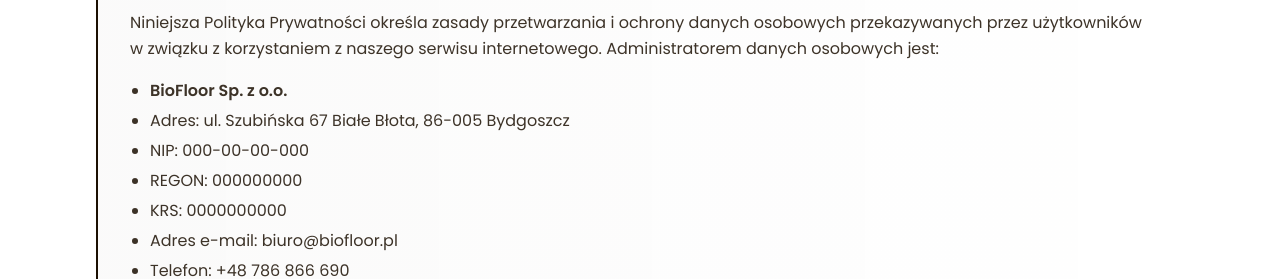
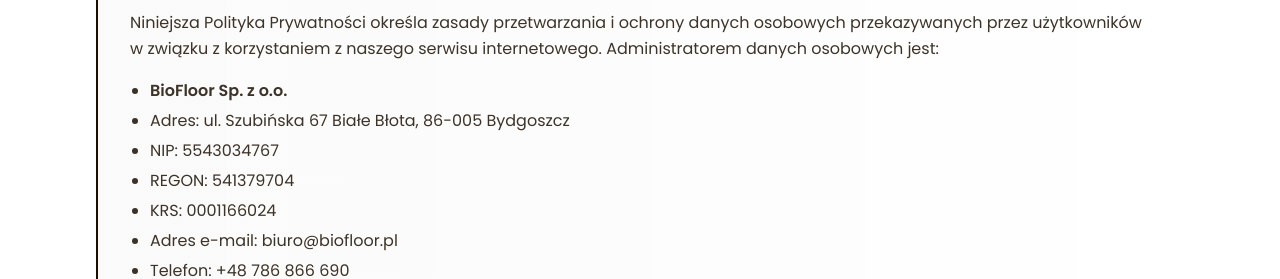
Before and after one commit to muslewski/BioFloor, a Next.js app: page /en/polityka-prywatnosci in a window 1280 px wide. Shown: the part 1220-1499 px from the top of the page. Built offline with nearby package versions, Linux system fonts and the light colour scheme.

Commit message:
Update privacy policy

```diff
--- a/src/modules/polityka-prywatnosci/sections/policy-section.tsx
+++ b/src/modules/polityka-prywatnosci/sections/policy-section.tsx
@@ -18,9 +18,9 @@
               <b>BioFloor Sp. z o.o.</b>
             </li>
             <li>Adres: ul. Szubińska 67 Białe Błota, 86-005 Bydgoszcz</li>
-            <li>NIP: 000-00-00-000</li>
-            <li>REGON: 000000000</li>
-            <li>KRS: 0000000000</li>
+            <li>NIP: 5543034767</li>
+            <li>REGON: 541379704</li>
+            <li>KRS: 0001166024</li>
             <li>Adres e-mail: biuro@biofloor.pl</li>
             <li>Telefon: +48 786 866 690</li>
           </ul>
```
